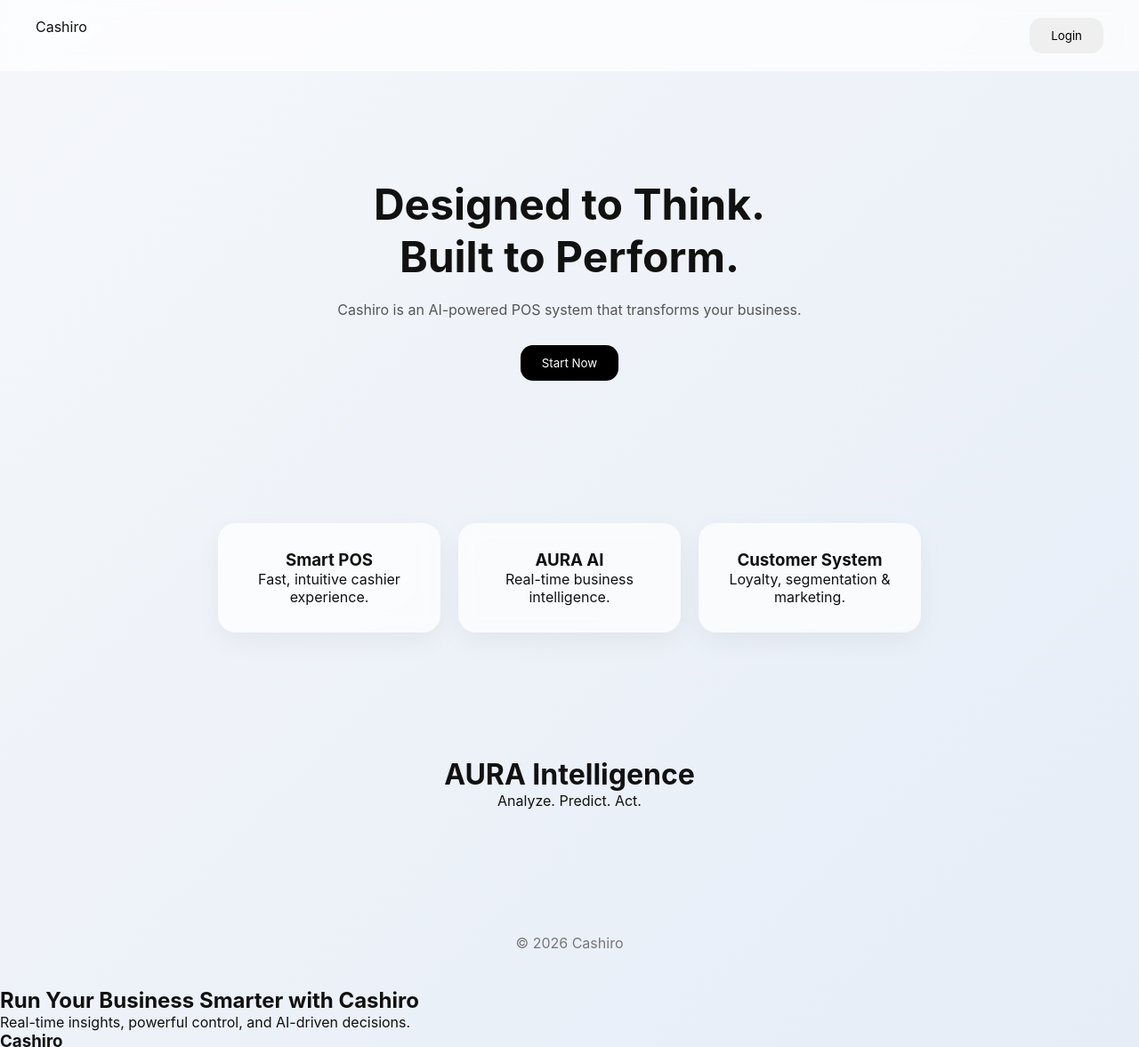
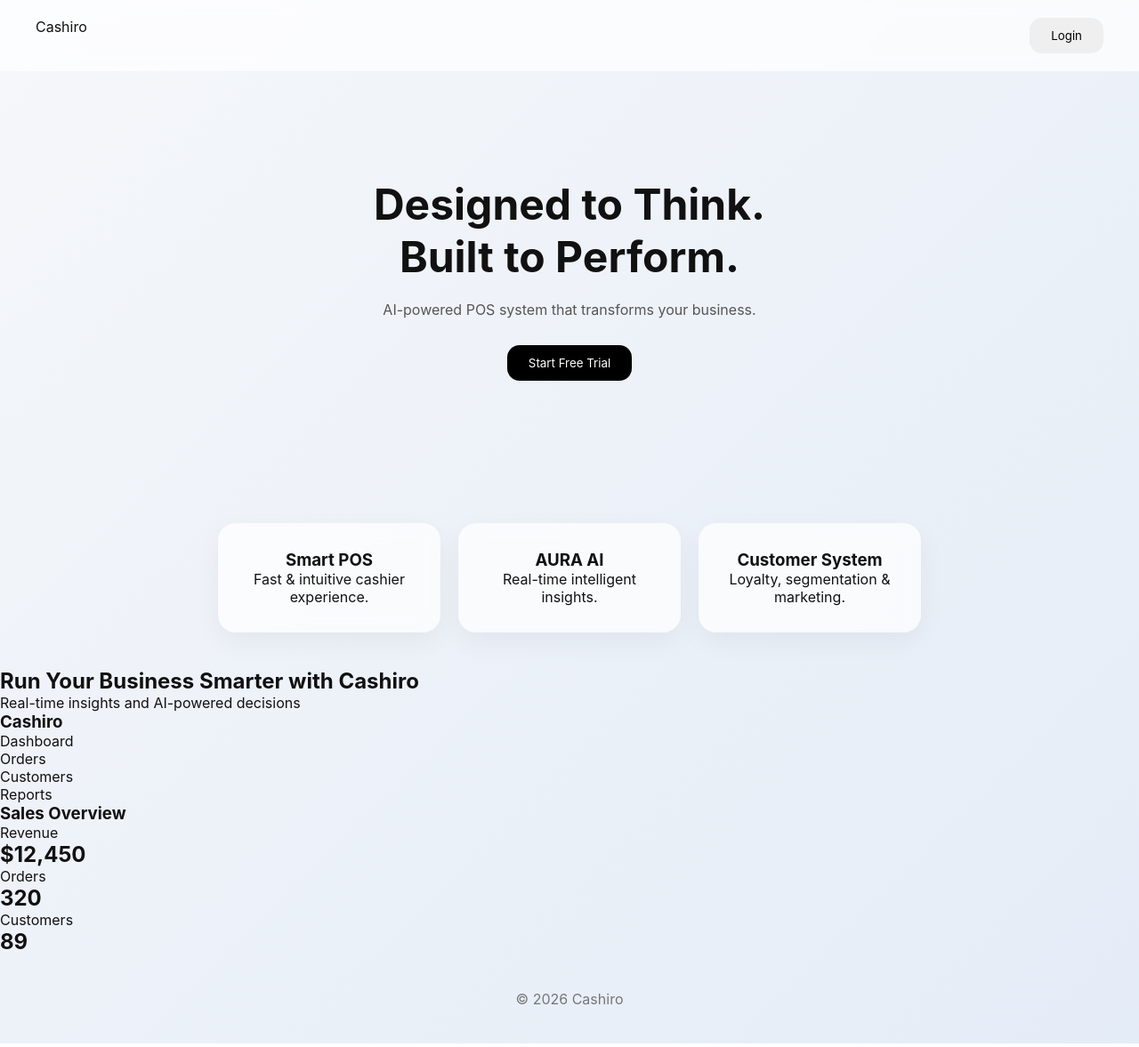
Before and after one commit to BANDAROV-ui/cashiro-landing, a plain HTML site: page index.html in a window 1280 px wide. Shown: the top 1177 px of the page at 89% size. Drawn offline with Linux system fonts and the light colour scheme.

Commit message:
Update index.html

```diff
--- a/index.html
+++ b/index.html
@@ -9,29 +9,26 @@
 
 <body>
 
-  <!-- NAV -->
 <header class="nav">
   <div class="logo">Cashiro</div>
   <button class="btn">Login</button>
 </header>
 
-  <!-- HERO -->
 <section class="hero">
   <h1>Designed to Think.<br>Built to Perform.</h1>
-    <p>Cashiro is an AI-powered POS system that transforms your business.</p>
-    <button class="btn primary">Start Now</button>
+  <p>AI-powered POS system that transforms your business.</p>
+  <button class="btn primary">Start Free Trial</button>
 </section>
 
-  <!-- FEATURES -->
 <section class="features">
   <div class="card">
     <h3>Smart POS</h3>
-      <p>Fast, intuitive cashier experience.</p>
+    <p>Fast & intuitive cashier experience.</p>
   </div>
 
   <div class="card">
     <h3>AURA AI</h3>
-      <p>Real-time business intelligence.</p>
+    <p>Real-time intelligent insights.</p>
   </div>
 
   <div class="card">
@@ -40,21 +37,9 @@
   </div>
 </section>
 
-  <!-- AURA -->
-  <section class="aura">
-    <h2>AURA Intelligence</h2>
-    <p>Analyze. Predict. Act.</p>
-  </section>
-
-  <!-- FOOTER -->
-  <footer class="footer">
-    <p>© 2026 Cashiro</p>
-  </footer>
-
-</body>
-</html><section class="dashboard">
+<section class="dashboard">
   <h2>Run Your Business Smarter with Cashiro</h2>
-<p>Real-time insights, powerful control, and AI-driven decisions.</p>
+  <p>Real-time insights and AI-powered decisions</p>
 
   <div class="dashboard-preview">
 
@@ -70,6 +55,7 @@
 
     <div class="main">
       <h3>Sales Overview</h3>
+
       <div class="stats">
         <div class="stat">
           <p>Revenue</p>
@@ -86,7 +72,15 @@
           <h2>89</h2>
         </div>
       </div>
+
     </div>
 
   </div>
 </section>
+
+<footer class="footer">
+  <p>© 2026 Cashiro</p>
+</footer>
+
+</body>
+</html>
```
Lines whose indentation alone changed are shown as unchanged.
